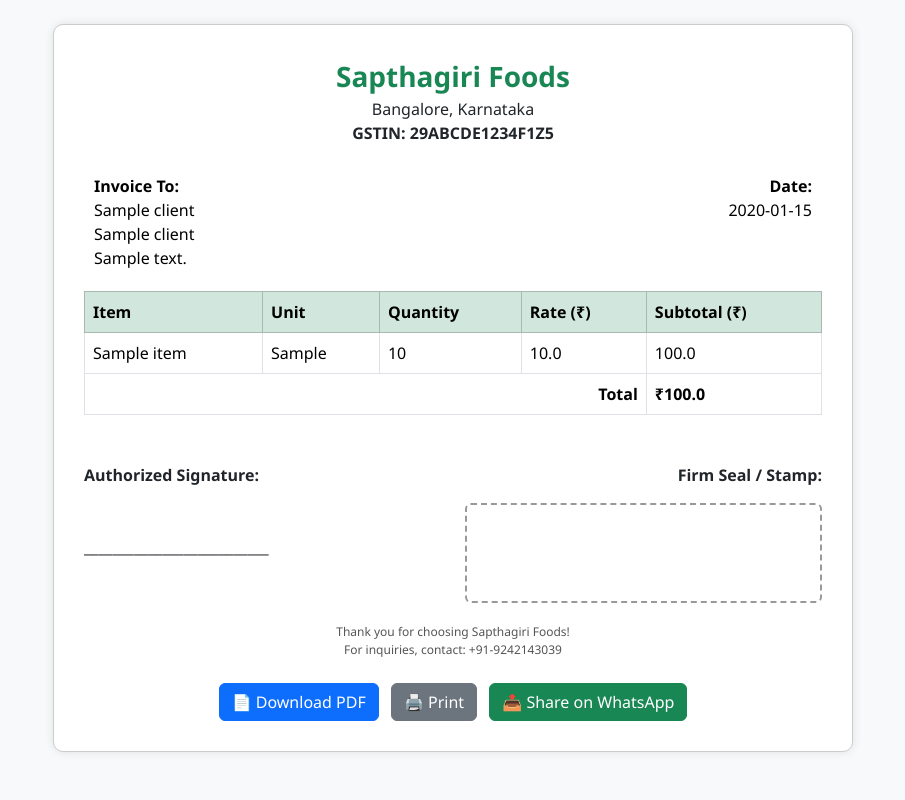
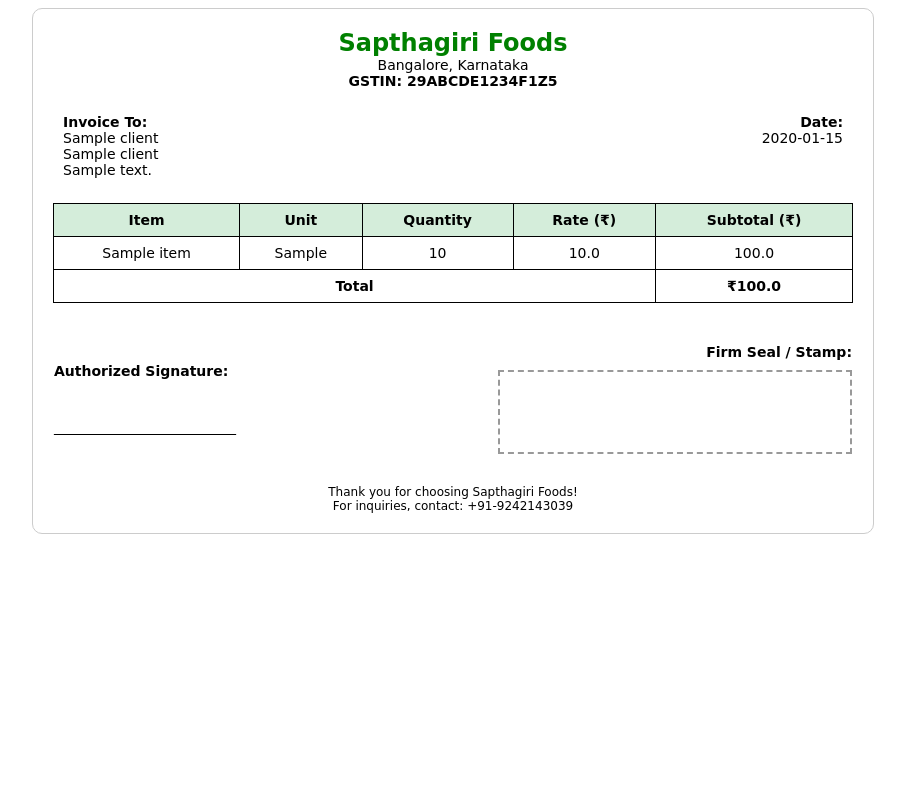
Before and after one commit to Chanduigu/sapt, a Flask app: page /billing/view/1 in a window 1280 px wide. Shown: the whole page, without its empty margins (187-1092 px from the left). Run offline with Flask 3, Linux system fonts and the light colour scheme; the visitor is signed in with stand-in values (Sample User, id 1); tables that the repository leaves empty hold one stand-in row (values such as "Sample post").

Commit message:
Update invoice.html

```diff
--- a/templates/invoice.html
+++ b/templates/invoice.html
@@ -2,66 +2,87 @@
 <html>
 <head>
   <meta charset="utf-8">
-  <title>Sapthagiri Foods – Invoice</title>
-  <meta name="viewport" content="width=device-width, initial-scale=1">
-  <link href="https://cdn.jsdelivr.net/npm/bootstrap@5.3.2/dist/css/bootstrap.min.css" rel="stylesheet">
-
+  <title>Invoice - Sapthagiri Foods</title>
   <style>
     body {
-      font-family: 'Segoe UI', sans-serif;
-      background-color: #f8f9fa;
+      font-family: DejaVu Sans, sans-serif;
+      font-size: 14px;
+      background-color: #fff;
     }
 
     .invoice-box {
-      background: white;
-      padding: 30px;
+      width: 100%;
+      max-width: 800px;
+      margin: auto;
+      padding: 20px;
       border: 1px solid #ccc;
       border-radius: 10px;
-      margin: auto;
-      max-width: 800px;
-      box-shadow: 0 0 10px rgba(0,0,0,0.1);
+    }
+
+    .text-center {
+      text-align: center;
+    }
+
+    .text-right {
+      text-align: right;
     }
 
     .logo {
-      font-size: 28px;
+      font-size: 24px;
       font-weight: bold;
-      color: #198754;
+      color: green;
     }
 
-    .info-table td {
+    table {
+      width: 100%;
+      border-collapse: collapse;
+      margin-top: 20px;
+    }
+
+    table.info td {
       padding: 5px 10px;
+      vertical-align: top;
+    }
+
+    table.items th, table.items td {
+      border: 1px solid #000;
+      padding: 8px;
+      text-align: center;
+    }
+
+    table.items th {
+      background-color: #d4edda;
+    }
+
+    .signature-section {
+      margin-top: 40px;
+    }
+
+    .footer {
+      text-align: center;
+      font-size: 12px;
+      margin-top: 30px;
     }
 
     .stamp-box {
-      height: 100px;
       border: 2px dashed #999;
-      border-radius: 6px;
-    }
-
-    .footer-note {
-      font-size: 12px;
-      color: #555;
-      margin-top: 20px;
-      text-align: center;
-    }
-
-    @media print {
-      .no-print { display: none !important; }
-      body { background: white !important; }
-      .invoice-box { box-shadow: none !important; border: none !important; }
+      height: 80px;
+      margin-top: 10px;
     }
   </style>
 </head>
 <body>
 
-<div class="container my-4">
 <div class="invoice-box">
-    <div class="text-center mb-4">
+  <div class="text-center">
     <div class="logo">Sapthagiri Foods</div>
-      <div>Bangalore, Karnataka<br><strong>GSTIN: 29ABCDE1234F1Z5</strong></div>
+    <div>
+      Bangalore, Karnataka<br>
+      <strong>GSTIN: 29ABCDE1234F1Z5</strong>
+    </div>
   </div>
 
-    <table class="table table-borderless info-table">
+  <table class="info">
     <tr>
       <td>
         <strong>Invoice To:</strong><br>
@@ -69,14 +90,15 @@
         {{ client.owner_name }}<br>
         {{ client.address }}
       </td>
-        <td class="text-end">
-          <strong>Date:</strong><br>{{ date }}
+      <td class="text-right">
+        <strong>Date:</strong><br>
+        {{ date }}
       </td>
     </tr>
   </table>
 
-    <table class="table table-bordered">
-      <thead class="table-success">
+  <table class="items">
+    <thead>
       <tr>
         <th>Item</th>
         <th>Unit</th>
@@ -98,48 +120,30 @@
     </tbody>
     <tfoot>
       <tr>
-          <th colspan="4" class="text-end">Total</th>
-          <th>₹{{ total }}</th>
+        <td colspan="4" class="text-right"><strong>Total</strong></td>
+        <td><strong>₹{{ total }}</strong></td>
       </tr>
     </tfoot>
   </table>
 
-    <div class="row mt-5">
-      <div class="col-md-6">
-        <p><strong>Authorized Signature:</strong></p>
-        <div class="mt-5">__________________________</div>
-      </div>
-      <div class="col-md-6 text-end">
-        <p><strong>Firm Seal / Stamp:</strong></p>
-        <div class="stamp-box w-100"></div>
-      </div>
+  <div class="signature-section">
+    <table style="width: 100%;">
+      <tr>
+        <td>
+          <strong>Authorized Signature:</strong>
+          <div style="margin-top: 40px;">__________________________</div>
+        </td>
+        <td class="text-right">
+          <strong>Firm Seal / Stamp:</strong>
+          <div class="stamp-box"></div>
+        </td>
+      </tr>
+    </table>
   </div>
 
-    <div class="footer-note">
+  <div class="footer">
     Thank you for choosing Sapthagiri Foods!<br>
     For inquiries, contact: +91-9242143039
-    </div>
-
-    <div class="mt-4 text-center no-print">
-      <a href="{{ url_for('billing.export_invoice_pdf', invoice_id=invoice_id) }}" class="btn btn-primary me-2">
-        📄 Download PDF
-      </a>
-      <a href="#" onclick="window.print()" class="btn btn-secondary me-2">
-        🖨️ Print
-      </a>
-      <a
-        class="btn btn-success"
-        target="_blank"
-        href="https://wa.me/?text={{ (
-          '📄 Invoice from Sapthagiri Foods for ' ~ client.shop_name ~
-          ' – Total ₹' ~ total ~
-          '. Download PDF: ' ~ request.url_root ~ 'static/invoices/invoice_' ~ invoice_id ~ '.pdf'
-        ) | urlencode }}"
-      >
-        📤 Share on WhatsApp
-      </a>
-    </div>
-
   </div>
 </div>
 
```
Lines whose indentation alone changed are shown as unchanged.
